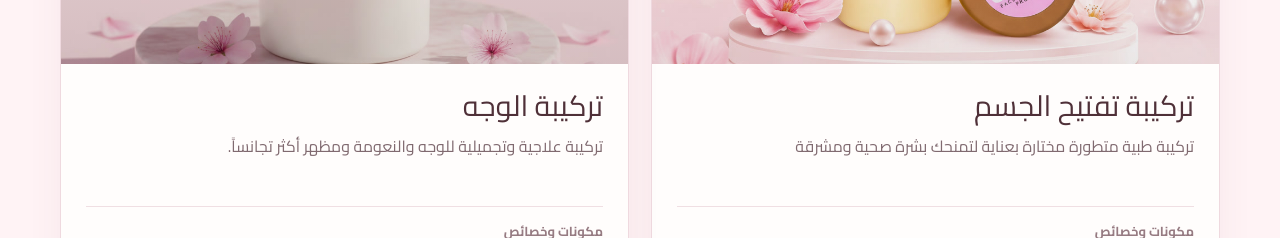
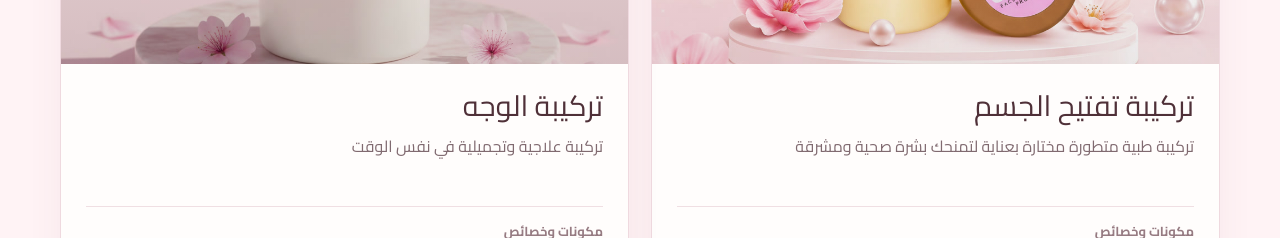
Before and after one commit to Mohammedsalih1/GlowFacee, a React (Vite) app: page / in a window 1280 px wide. Shown: the part 3480-3718 px from the top of the page. Built offline with nearby package versions, Linux system fonts and the light colour scheme.

Commit message:
editing products disc

```diff
--- a/src/components/ProductsSection.jsx
+++ b/src/components/ProductsSection.jsx
@@ -108,7 +108,7 @@ const products = [
       imageAlt: 'عبوة تركيبة الوجه من Glow Face بتصميم وردي هادئ',
       category: 'عناية الوجه',
       title: 'تركيبة الوجه',
-      description: 'تركيبة علاجية وتجميلية للوجه والنعومة ومظهر أكثر تجانساً.',
+      description: 'تركيبة علاجية وتجميلية في نفس الوقت',
       ingredients: [
         {
           name: "مكونات طبية 100%"
```
